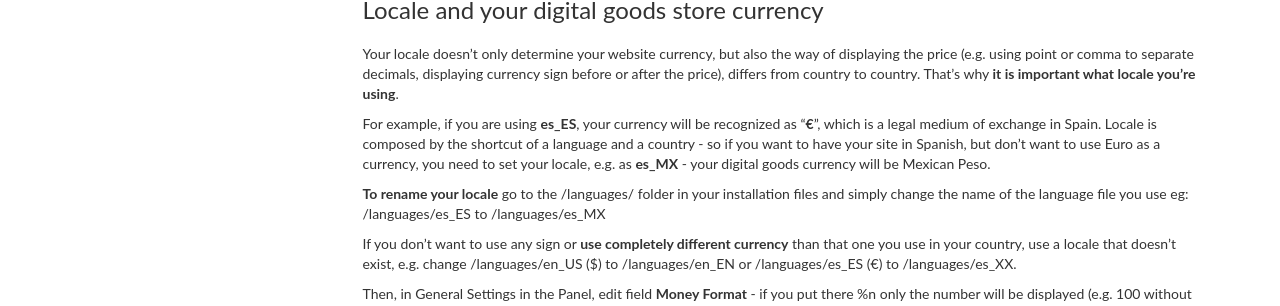
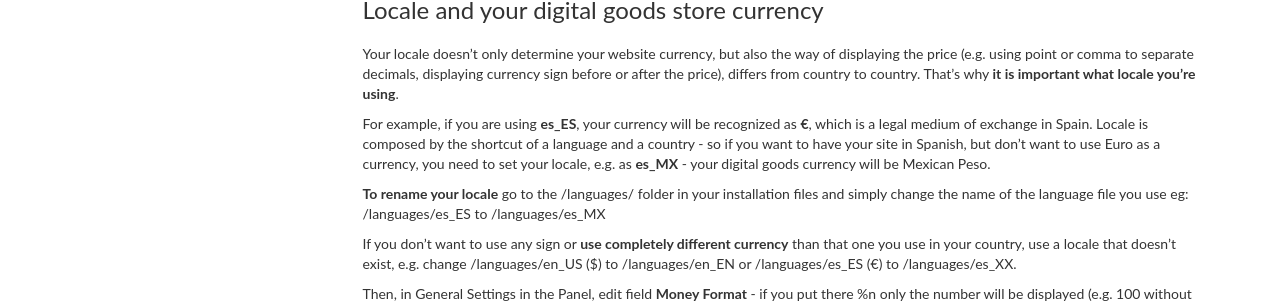
Before and after one commit to belherdigital/documentation-oe, a Jekyll site: the page built from change-currency.md, in a window 1280 px wide and 900 px high, scrolled down 841 px. Shown: the part 145-451 px from the top of the window. Built offline with Jekyll 4.4.1, drawn with Linux system fonts in a browser that asks for light colours; nearby versions of some CDN libraries; library files that are not in the unit come from our copies; comment, search, counter and statistics services are not loaded.

Commit message:
replace/remove special characters

```diff
--- a/change-currency.md
+++ b/change-currency.md
@@ -18,7 +18,7 @@ Firstly, you should go to **Settings > General > Money format** and input your p
 
 Your locale doesn't only determine your website currency, but also the way of displaying the price (e.g. using point or comma to separate decimals, displaying currency sign before or after the price), differs from country to country. That's why **it is important what locale you're using**.
 
-For example, if you are using **es_ES**, your currency will be recognized as "**€**", which is a legal medium of exchange in Spain. Locale is composed by the shortcut of a language and a country - so if you want to have your site in Spanish, but don't want to use Euro as a currency, you need to set your locale, e.g. as **es_MX** - your digital goods currency will be Mexican Peso.
+For example, if you are using **es_ES**, your currency will be recognized as **€**, which is a legal medium of exchange in Spain. Locale is composed by the shortcut of a language and a country - so if you want to have your site in Spanish, but don't want to use Euro as a currency, you need to set your locale, e.g. as **es_MX** - your digital goods currency will be Mexican Peso.
 
 **To rename your locale** go to the /languages/ folder in your installation files and simply change the name of the language file you use eg: /languages/es_ES to /languages/es_MX
 
```
Also changed, not shown: add-categories.md (+1 -1 lines), add-product.md (+1 -1 lines).
